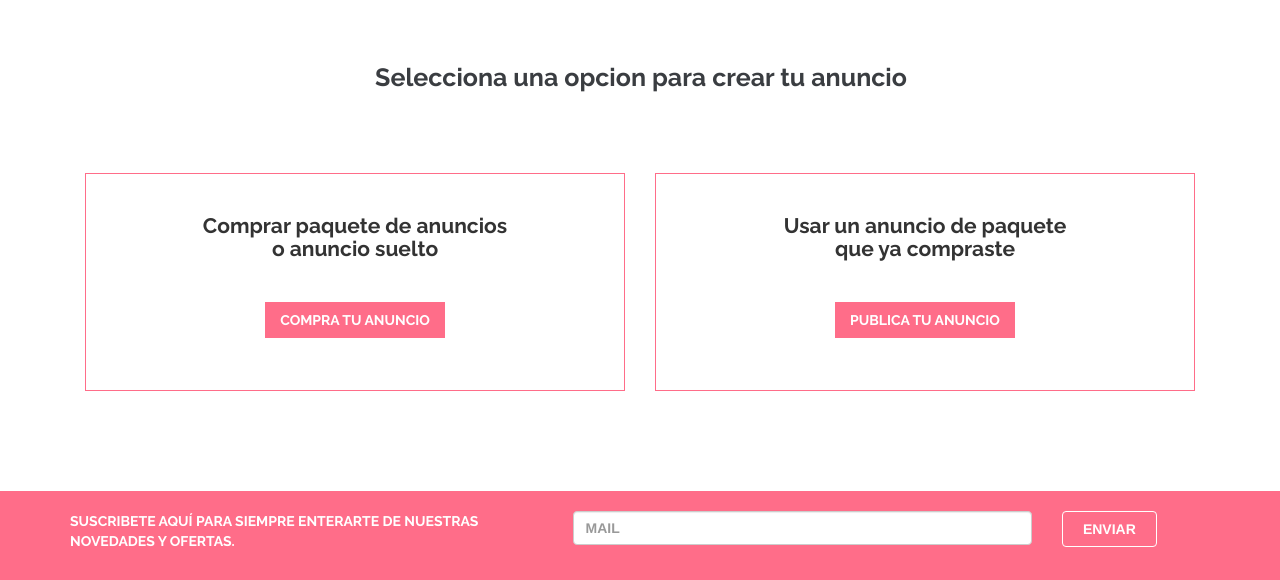
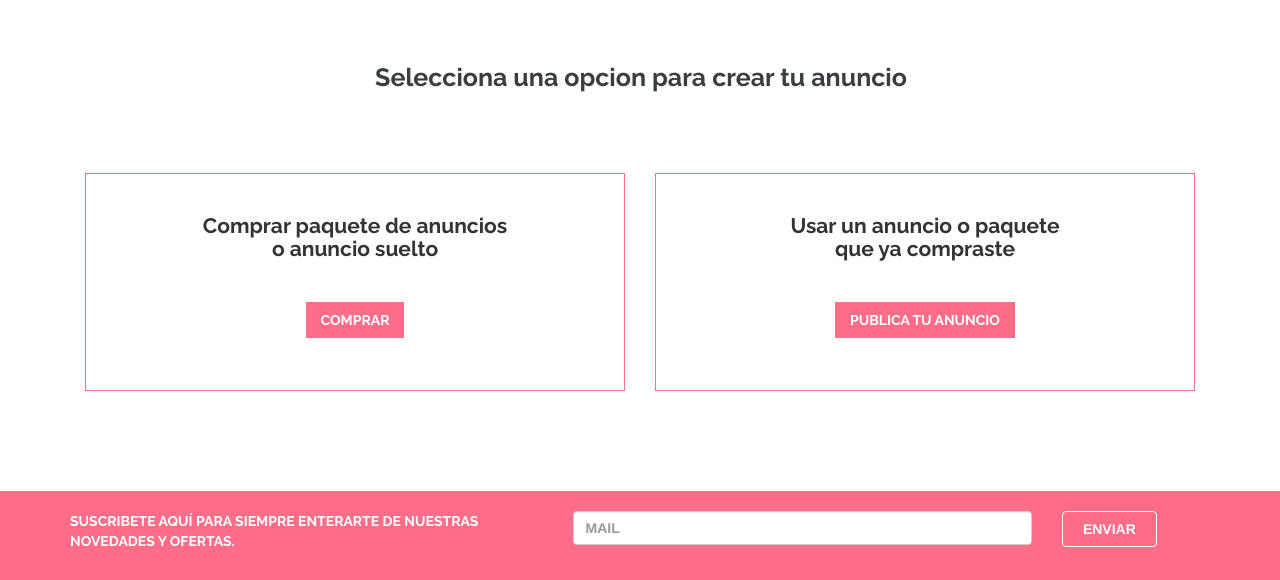
Before and after one commit to JmanuelJustiniano250/nadaque_ponerte, a Yii app: template views/site/carrito/opciones.php in a window 1280 px wide. Shown: the part 64-644 px from the top of the page. Run offline with PHP 8.4 and a stand-in for Yii, Linux system fonts and the light colour scheme; the template is opened without the code that fills it, so the values that code supplies are empty; form fields are guessed from the names that the template uses; some libraries are stand-ins or nearby versions.

Commit message:
Update opciones.php

```diff
--- a/views/site/carrito/opciones.php
+++ b/views/site/carrito/opciones.php
@@ -65,7 +65,7 @@ $this->registerCss($script, ['depends' => \app\assets_b\AppAsset::class]);
                 <div class="bderq">
                     <H3 CLASS="fec">Comprar paquete de anuncios <br> o anuncio suelto</H3><br>
                     <br>
-                    <a href="<?php echo Url::to(['vender']) ?>" class="btnregister">Compra tu anuncio </a> <br><br><br>
+                    <a href="<?php echo Url::to(['vender']) ?>" class="btnregister">Comprar </a> <br><br><br>
 
                 </div>
             </div>
@@ -73,7 +73,7 @@ $this->registerCss($script, ['depends' => \app\assets_b\AppAsset::class]);
 
             <div class="col-sm-6 col-xs-12 " align="center">
                 <div class="bderq">
-                    <H3 CLASS="fec">Usar un anuncio de paquete <br> que ya compraste</H3><br><br>
+                    <H3 CLASS="fec">Usar un anuncio o paquete <br> que ya compraste</H3><br><br>
                     <a href="<?php echo Url::to(['cuenta/create']) ?>" class="btnregister">Publica tu anuncio </a><br><br><br>
                 </div>
             </div>
```
